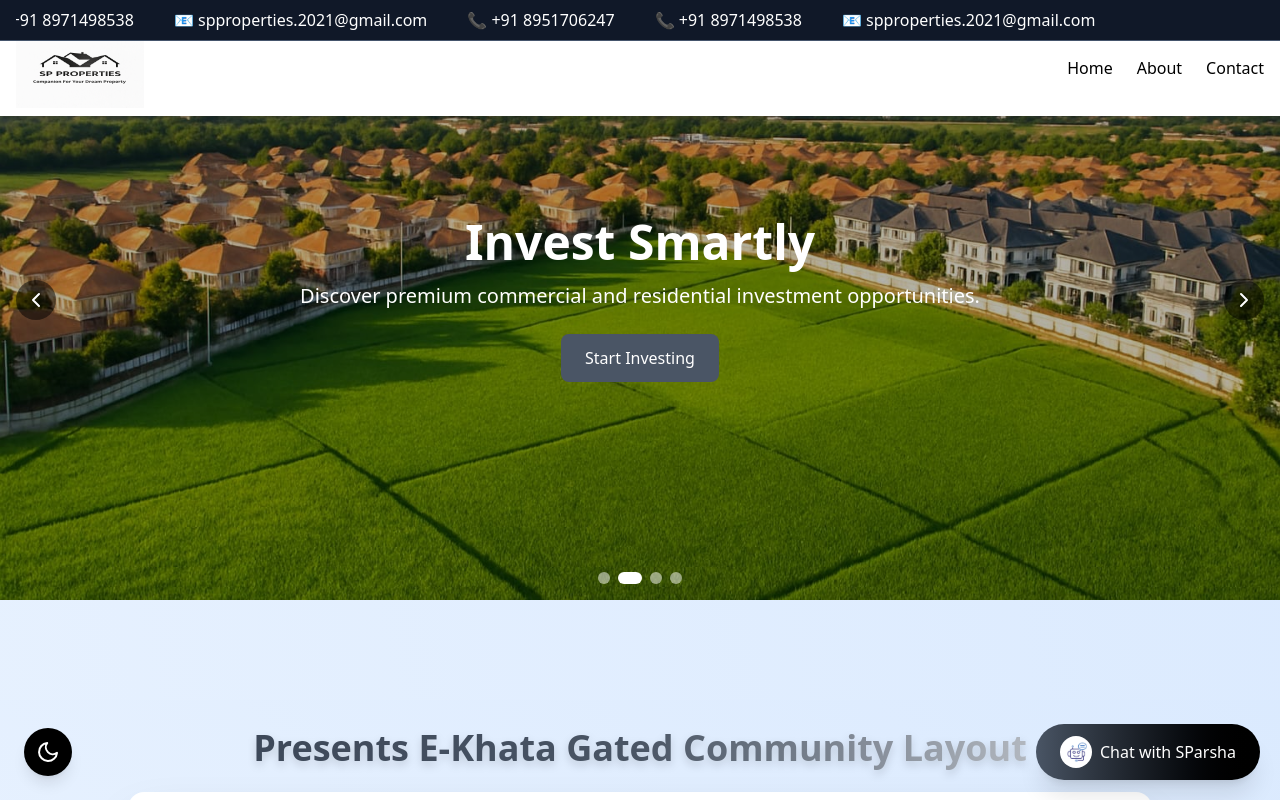
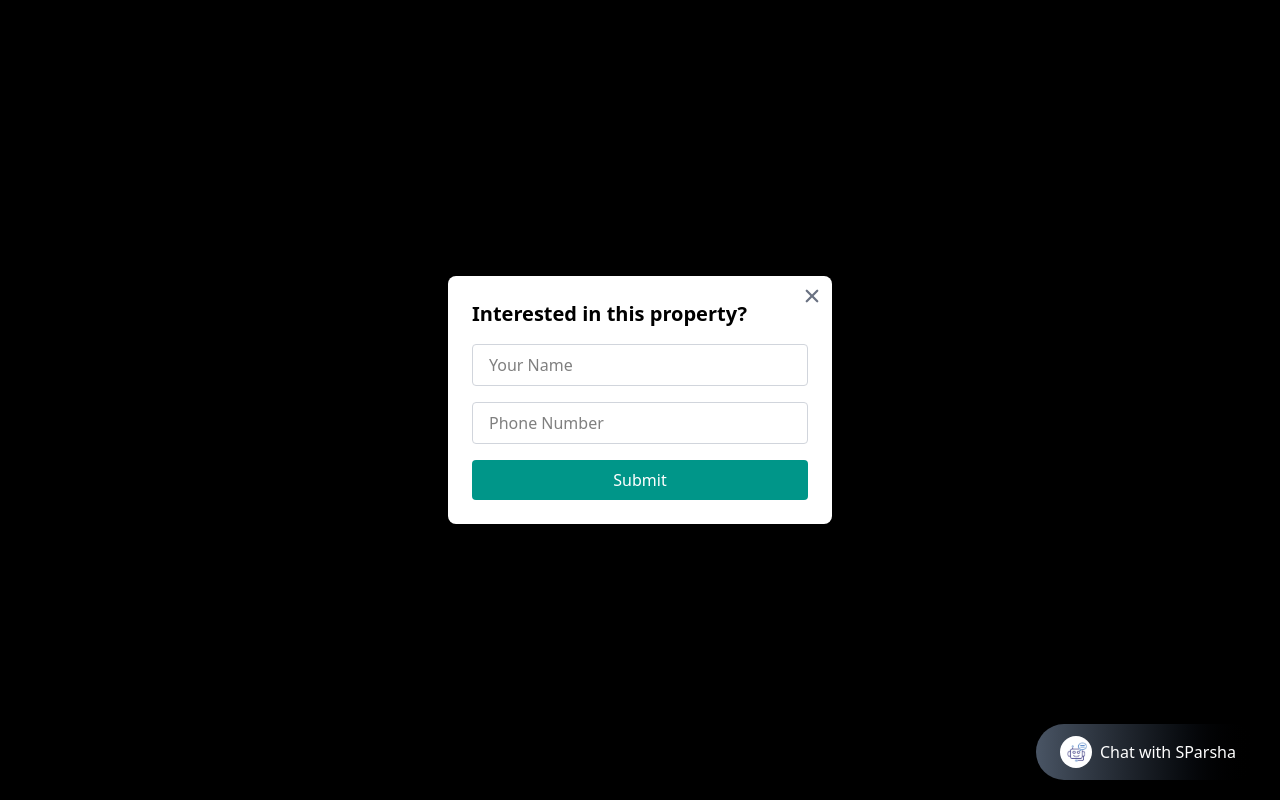
Before and after one commit to adarsha001/properties_frontend, a React (Vite) app: page / in a window 1280 px wide. Shown: the top 800 px of the page. Built offline with nearby package versions, Linux system fonts and the light colour scheme.

Commit message:
added userpromptmodel 1

```diff
--- a/src/App.jsx
+++ b/src/App.jsx
@@ -21,6 +21,7 @@ import Animatedsliders from "./Animatedsliders";
 import PropertyMap from "./PropertyMap";
 import RealEstateDetails from "./RealEstateDetails";
 import Footer from "./Footer";
+import UserPromptModal from "./UserPromptModal";
 // import PropertyDetails from "./PropertyDetails";
 
 gsap.registerPlugin(ScrollTrigger, ScrollToPlugin);
@@ -126,7 +127,7 @@ const MainSite = () => {
 
  <Navbar scrollToContact={scrollToContact} scrollToAboutUs={scrollToAboutUs} />
       {/* <div className="h-32"></div> */}
-
+      <UserPromptModal/>
 <Animatedsliders/>
 <RealEstateDetails bgChanged={bgChanged} />
       <ChatBot />
```
